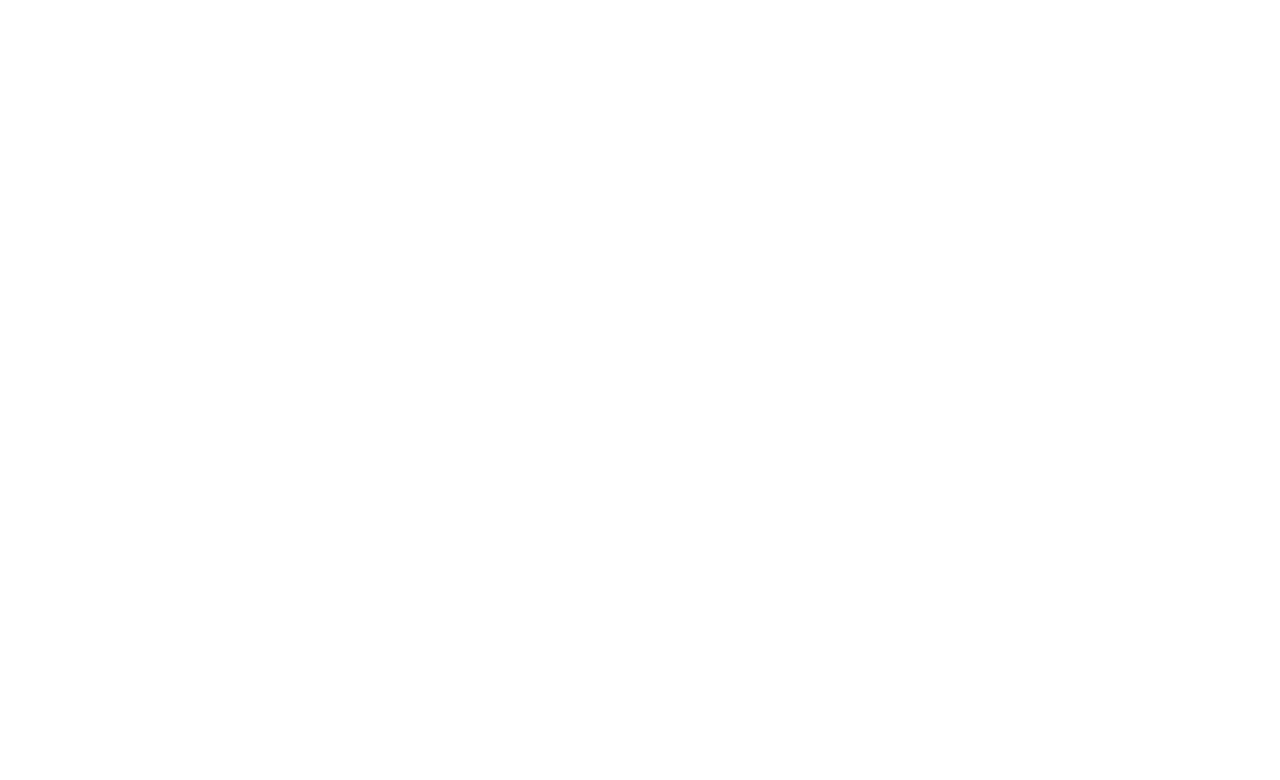
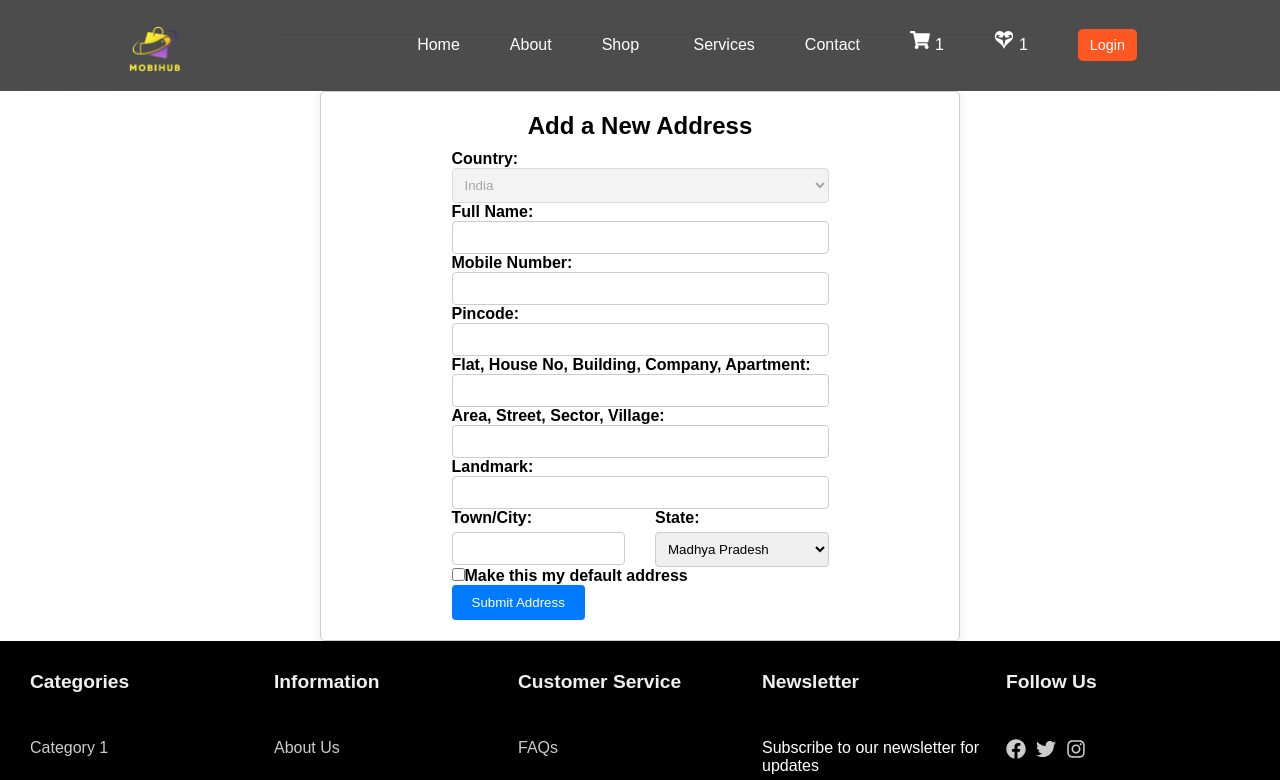
Before and after one commit to g1patidar/mobihub_new1, a React (Create React App) app in the folder mobihub_frontend/: page /addressform in a window 1280 px wide. Before the commit this address had no page. Shown: the top 780 px of the page. Built offline with nearby package versions, Linux system fonts and the light colour scheme.

Commit message:
Address Page

```diff
--- a/mobihub_frontend/src/App.js
+++ b/mobihub_frontend/src/App.js
@@ -55,6 +55,7 @@
 import "./css/AdminComponentCss/AddCoupon.css"
 import "./css/AdminComponentCss/Addproduct_Admin.css"
 import Aboutus from "./pages/components/About/Aboutus";
+import AddressForm from "./pages/components/AddressFormPage/AddressForm";
 
 
 
@@ -81,6 +82,7 @@
             <Route path="/buynow" element={<Paymentpage />} />
             <Route path="/loginpage" element={<Login />} />
             <Route path="/registration" element={<Registration />} />
+            <Route path="/addressform" element={<AddressForm/>} />
           </Route>
 
 
@@ -96,6 +98,7 @@
             <Route path="/admin_layout/add-coupon" element={<AddCoupon />} />
             <Route path="/admin_layout/orderdetails" element={<OrderDetails />} />
             <Route path="/admin_layout/EditProduct" element={<EditProduct />} />
+
           </Route>
         </Routes>
       </BrowserRouter>
--- /dev/null
+++ b/mobihub_frontend/src/css/AddressForm.css
@@ -0,0 +1,87 @@
+.address-form {
+    width: 50%;
+    margin: 0 auto; /* This will center the form horizontally */
+    display: flex;
+    flex-direction: column;
+    align-items: center;
+  }
+
+  .address-form-group {
+    margin-bottom: 20px;
+
+  }
+
+  .address-form label {
+    display: block;
+    font-weight: bold;
+  }
+
+  .address-form input[type='text'],
+  .address-form select {
+    width: 100%;
+    padding: 8px;
+    border: 1px solid #ccc;
+    border-radius: 4px;
+  }
+
+  .address-form button {
+    padding: 10px 20px;
+    background-color: #007bff;
+    color: #fff;
+    border: none;
+    border-radius: 4px;
+    cursor: pointer;
+  }
+
+  .address-form button:hover {
+    background-color: #0056b3;
+  }
+
+  .address-form .address-form-town-city,
+  .address-form .address-form-state {
+    display: inline-block;
+    width: calc(50% - 5px);
+    vertical-align: top;
+  }
+
+  .address-form .address-form-town-city label,
+  .address-form .address-form-state label {
+    display: block;
+    margin-bottom: 5px;
+  }
+
+  .address-form .address-form-town-city input,
+  .address-form .address-form-state select {
+    width: 100%;
+  }
+  .address-form-group-towncity
+  {
+    display: flex;
+    gap: 30px;
+  }
+  .address-form-group-pincode input {
+    width: 100%;
+    padding: 5px;
+    padding: 8px;
+    border: 1px solid #ccc;
+    border-radius: 4px;
+  }
+
+
+  /* AddressForm.css */
+
+.address-form {
+  border: 1px solid #ccc;
+  border-radius: 5px;
+  box-shadow: 0 0 10px rgba(0, 0, 0, 0.1);
+  padding: 20px;
+
+
+}
+.address-form-group-mobile input
+{
+  width: 100%;
+  padding: 8px;
+  border: 1px solid #ccc;
+  border-radius: 4px;
+}
--- a/mobihub_frontend/src/css/CreditCard.css
+++ b/mobihub_frontend/src/css/CreditCard.css
@@ -11,9 +11,10 @@
 } */
 
 .credit-card-container {
-  background-color: #fff;
+  margin: 10px auto;
+  background-color: white;
   border-radius: 10px;
-  box-shadow: 0 0 10px rgba(0, 0, 0, 0.1);
+  box-shadow: 0 6px 3px 7px rgba(0, 0, 0, 0.1);
   padding: 20px;
   width: 400px;
 }
@@ -72,3 +73,10 @@
   color: #3498db;
   font-weight: bold;
 }
+@media(max-width:439px)
+{
+  .credit-card-container {
+
+    width: 100%;
+  }
+}
--- a/mobihub_frontend/src/css/paymentpage.css
+++ b/mobihub_frontend/src/css/paymentpage.css
@@ -1,12 +1,15 @@
 
 .heading-payment{
-    margin-top: 20px;
-    font-size: 40px;
-    text-align: center;
-    font-weight: 600;
+    display: flex;
+    justify-content: center;
+
     /* background-color: #000AFF; */
     color: black;
 
+}
+.heading-payment
+{
+    font-size: 25px;
 }
 
 .payment-options-price-details{
@@ -40,14 +43,17 @@
     }
 }
 .payment-options-heading{
+
     text-align: center;
-    background-color:black;
-    padding: 5px 0px;
-    font-size: 30px;
-    font-weight: 600;
+    background-color: black;
+
+    font-size: 10px;
     color: white;
-    border: 1px solid black;
+    padding: 15px;
+    border-radius: 15px;
+
 }
+
 
 /* by phonepe option */
 .phonepay-option img{
@@ -139,41 +145,40 @@
 /* price-category-details */
 .prices-details-category{
     box-sizing: border-box;
-    /* flex-wrap: wrap; */
     margin: 0px;
     width: 40%;
-    height: 100%;
-    border: 1px solid black;
+    height: 50%;
     border-radius: 20px;
-    /* background-color: #D9D9D9; */
-    background-color: black;
-}
+    background-color: rgb(229, 226, 220);
+    }
 @media (max-width:768px){
     .prices-details-category{
         width: 100%;
     }
 }
 .price-details{
+    display: flex;
+    justify-content: center;
     /* background-color: #D9D9D9; */
     /* background-color: rgba(107,169,210,0.466); */
-    display: block;
+
     font-size: 25px;
-    color: white;
-    justify-content: start;
+    color: black;
+
 }
 
 .prices-details-category-div{
-    margin: 30px;
+    padding: 5%;
+
 }
 .all-payment-detail{
-
     background-color: white;
     padding-top: 10px;
-    /* flex-wrap: wrap; */
 }
 
 .main-product-price, .amount-payable, .delivery-charges, .packaging-charges{
     display: flex;
+    justify-content: space-between;
     margin: 10px 30px;
     padding-bottom: 20px;
     /* flex-wrap: wrap */
@@ -195,9 +200,7 @@
     margin-left: 280px;
 }
 
-.amount-payable h4{
-    margin-left: 180px;
-}
+
 
 @media (max-width:768px){
     .main-product-price span,  .delivery-charges span, .packaging-charges h4{
--- a/mobihub_frontend/src/pages/cartpage.js
+++ b/mobihub_frontend/src/pages/cartpage.js
@@ -152,7 +152,7 @@
                     <div className="button1">
                         <center>
 
-                            <button onClick={() => mynav("/buynow")}>PLACE ORDER </button>
+                            <button onClick={() => mynav("/addressform")}>PLACE ORDER </button>
                         </center>
                     </div>
 
--- /dev/null
+++ b/mobihub_frontend/src/pages/components/AddressFormPage/AddressForm.js
@@ -0,0 +1,138 @@
+import React, { useState } from "react";
+import "../../../css/AddressForm.css";
+import { useNavigate } from "react-router-dom";
+const AddressForm = () => {
+  const [fullName, setFullName] = useState("");
+  const [mobileNumber, setMobileNumber] = useState("");
+  const [pincode, setPincode] = useState("");
+  const [addressLine1, setAddressLine1] = useState("");
+  const [addressLine2, setAddressLine2] = useState("");
+  const [landmark, setLandmark] = useState("");
+  const [townCity, setTownCity] = useState("");
+  const [state, setState] = useState("");
+  const [isDefault, setIsDefault] = useState(false);
+
+  const navigate= useNavigate();
+
+  const handleFormSubmit = (e) => {
+    e.preventDefault();
+    // Logic to submit the form data
+
+    // Redirect to the buynow page after form submission
+    navigate('/buynow');
+  };
+  return (
+    <div className="address-form">
+      <h2>Add a New Address</h2>
+      <form onSubmit={handleFormSubmit}>
+        <div className="address-form-group-country">
+          <label htmlFor="country">Country:</label>
+          <select id="country" disabled>
+            <option value="india">India</option>
+          </select>
+        </div>
+        <div className="address-form-group-fullname">
+          <label htmlFor="full-name">Full Name:</label>
+          <input
+            type="text"
+            id="full-name"
+            value={fullName}
+            onChange={(e) => setFullName(e.target.value)}
+            required/>
+        </div>
+        <div className="address-form-group-mobile">
+          <label htmlFor="mobile-number">Mobile Number:</label>
+          <input
+            type="number"
+            id="mobile-number"
+            value={mobileNumber}
+            onChange={(e) => setMobileNumber(e.target.value)}
+            required/>
+        </div>
+        <div className="address-form-group-pincode">
+          <label htmlFor="pincode">Pincode:</label>
+          <input
+            type="number"
+            id="pincode"
+            value={pincode}
+            min="0"
+            max="999999"
+            onChange={(e) => {
+              const input = e.target.value;
+              if (input.length <= 6) {
+                setPincode(input);
+              }
+            }}
+            required/>
+        </div>
+        <div className="address-form-group-address1">
+          <label htmlFor="address-line1">
+            Flat, House No, Building, Company, Apartment:
+          </label>
+          <input
+            type="text"
+            id="address-line1"
+            value={addressLine1}
+            onChange={(e) => setAddressLine1(e.target.value)}
+            required/>
+        </div>
+        <div className="address-form-group-address2">
+          <label htmlFor="address-line2">Area, Street, Sector, Village:</label>
+          <input
+            type="text"
+            id="address-line2"
+            value={addressLine2}
+            onChange={(e) => setAddressLine2(e.target.value)}
+            required/>
+        </div>
+        <div className="address-form-group-landmark">
+          <label htmlFor="landmark">Landmark:</label>
+          <input
+            type="text"
+            id="landmark"
+            value={landmark}
+            onChange={(e) => setLandmark(e.target.value)}
+            required/>
+        </div>
+        <div className="address-form-group-towncity">
+          <div className="address-form-town-city">
+            <label htmlFor="town-city">Town/City:</label>
+            <input
+              type="text"
+              id="town-city"
+              value={townCity}
+              onChange={(e) => setTownCity(e.target.value)}
+              required/>
+          </div>
+          <div className="address-form-state">
+            <label htmlFor="state">State:</label>
+            <select
+              id="state"
+              value={state}
+              onChange={(e) => setState(e.target.value)}
+            >
+              <option value="">Madhya Pradesh</option>
+              <option value="">Karnataka</option>
+              <option value="">Goa</option>
+              <option value="">Arunachal Pradesh</option>
+              {/* Include options for states */}
+            </select>
+          </div>
+        </div>
+        <div className="address-form-group-default">
+          <label>
+            <input
+              type="checkbox"
+              checked={isDefault}
+              onChange={() => setIsDefault(!isDefault)}
+              required/>
+            Make this my default address
+          </label>
+        </div>
+        <button type="submit" onSubmit={handleFormSubmit}>Submit Address</button>
+      </form>
+    </div>
+  );
+};
+
+export default AddressForm;
--- a/mobihub_frontend/src/pages/paymentpage.js
+++ b/mobihub_frontend/src/pages/paymentpage.js
@@ -1,52 +1,49 @@
 import { useState } from "react";
-import "../css/paymentpage.css"
+import "../css/paymentpage.css";
 import Phonepe from "./PaymentComponents/Phonepe";
 import COD from "./PaymentComponents/COD";
 import Upi from "./PaymentComponents/Upi";
 import CreditCard from "./PaymentComponents/CreditCard";
 
 const Paymentpage = () => {
-
-
   let phonepeauth = false;
   let CODauth = false;
   let Creditcardauth = false;
   let Upiauth = false;
 
   var mymethod = "";
-    const [payment, setPayment] = useState("")
+  const [payment, setPayment] = useState("");
 
   const makepayment = (e) => {
     // alert(e.target.value)
     let ll = e.target.value;
     setPayment(ll);
-    }
-
+  };
 
   switch (payment) {
     case "card":
-            mymethod = <CreditCard />
+      mymethod = <CreditCard />;
       Creditcardauth = true;
       Upiauth = false;
       phonepeauth = false;
       CODauth = false;
       break;
     case "upi":
-            mymethod = <Upi />
+      mymethod = <Upi />;
       Upiauth = true;
       Creditcardauth = false;
       phonepeauth = false;
       CODauth = false;
       break;
     case "phonepe":
-            mymethod = <Phonepe />
+      mymethod = <Phonepe />;
       phonepeauth = true;
       Upiauth = false;
       Creditcardauth = false;
       CODauth = false;
       break;
     case "COD":
-            mymethod = <COD />
+      mymethod = <COD />;
       CODauth = true;
       phonepeauth = false;
       Upiauth = false;
@@ -56,71 +53,102 @@
     //   alert("invailid input");
   }
 
-
   return (
     <>
-            <div className="heading-payment">Payment</div>
+      <div className="heading-payment">
+        <h1>Payment</h1>
+      </div>
+      <br />
       <hr />
       <div className="payment-options-price-details">
         <div className="payment-options">
-                    <div className="payment-options-heading">PAYMENT OPTION</div>
+          <div className="payment-options-heading">
+            {" "}
+            <h1>Payment Option</h1>{" "}
+          </div>
+          <label for="Phonepay">
             <div>
               <div className="phonepay-option">
-                            <input type="radio"
+                <input
+                  type="radio"
                   name="payment"
                   value="phonepe"
-                                onClick={makepayment} />
-                            <img src="./images/phonepe.png" alt="phonepe img" />
+                  onClick={makepayment}
+                  id="Phonepay"
+                />
+                <img
+                  src="https://cdn.icon-icons.com/icons2/3914/PNG/512/phonepe_logo_icon_248865.png"
+                  alt="phonepe img"
+                />
                 <span>Phonepe UPI 88XXXXXX270@ybl</span>
                 {/* <button>Continue</button> */}
-
               </div>
               {phonepeauth ? mymethod : ``}
             </div>
+          </label>
+
           <hr />
           <div>
+            <label for="googlepay">
               <div className="googlepay-option">
-                            <input type="radio"
+                <input
+                  type="radio"
                   name="payment"
                   value="upi"
-                                onClick={makepayment} />
+                  onClick={makepayment}
+                  id="googlepay"
+                />
                 <img src="./images/googlepay.png" alt="google pay img" />
                 <span>UPI</span>
-
               </div>
               {Upiauth ? mymethod : ``}
+            </label>
           </div>
           <hr />
           <div>
+            <label for="creditcart">
               <div className="credit-debit-atm">
-                            <input type="radio"
+                <input
+                  type="radio"
                   name="payment"
                   value="card"
-                                onClick={makepayment} />
-                            <img src="./images/rupay.png" alt="rupay img" />
+                  onClick={makepayment}
+                  id="creditcart"
+                />
+                <img
+                  src="https://upload.wikimedia.org/wikipedia/commons/thumb/c/cb/Rupay-Logo.png/1200px-Rupay-Logo.png"
+                  alt="rupay img"
+                />
                 <div>
                   <span>Credit / Debit / ATM Card</span>
-                                <div className="rbi-guidelines">Add and secure  cards as per RBI guidelines</div>
+                  <div className="rbi-guidelines">
+                    Add and secure cards as per RBI guidelines
                   </div>
-
+                </div>
               </div>
               {Creditcardauth ? mymethod : ``}
+            </label>
           </div>
           <hr />
+          <label>
           <div>
-
-
             <div className="cash-on">
-                            <input type="radio"
+              <input
+                type="radio"
                 name="payment"
                 value="COD"
-                                onClick={makepayment} />
-                            <img src="./images/cashon.jpeg" alt="cash on delivery img" />
+                onClick={makepayment}
+              />
+              <img
+                src="https://encrypted-tbn0.gstatic.com/images?q=tbn:ANd9GcRjTeJLezabwvrA3m3yavfnGVy94-OWlKX4uA&usqp=CAU"
+                alt="cash on delivery img"
+              />
               <span>Cash on Delivery</span>
-
             </div>
             {CODauth ? mymethod : ``}
           </div>
+          </label>
+
           <hr />
         </div>
 
@@ -128,21 +156,19 @@
 
         <div className="prices-details-category">
           <div className="prices-details-category-div">
-
             <h1 className="price-details">PRICE DETAILS</h1>
             <br />
             <div className="all-payment-detail">
-
               <div className="main-product-price">
                 Price (2 items)
-                                <span> ₹33,998</span >
+                <span> ₹33,998</span>
               </div>
 
               <hr />
 
               <div className="delivery-charges">
                 Delivery Charges
-                                <span> Free</span >
+                <span> Free</span>
               </div>
               <hr />
               <div className="packaging-charges">
@@ -155,15 +181,11 @@
                 <h3>Amount Payable</h3>
                 <h4>₹34,058</h4>
               </div>
-
-                        </div>
-                        <div className="proceed-to-pay" >
-                            PROCEED TO PAY
             </div>
           </div>
         </div>
       </div>
     </>
-    )
-}
+  );
+};
 export default Paymentpage;
```
Lines whose indentation alone changed are shown as unchanged.
